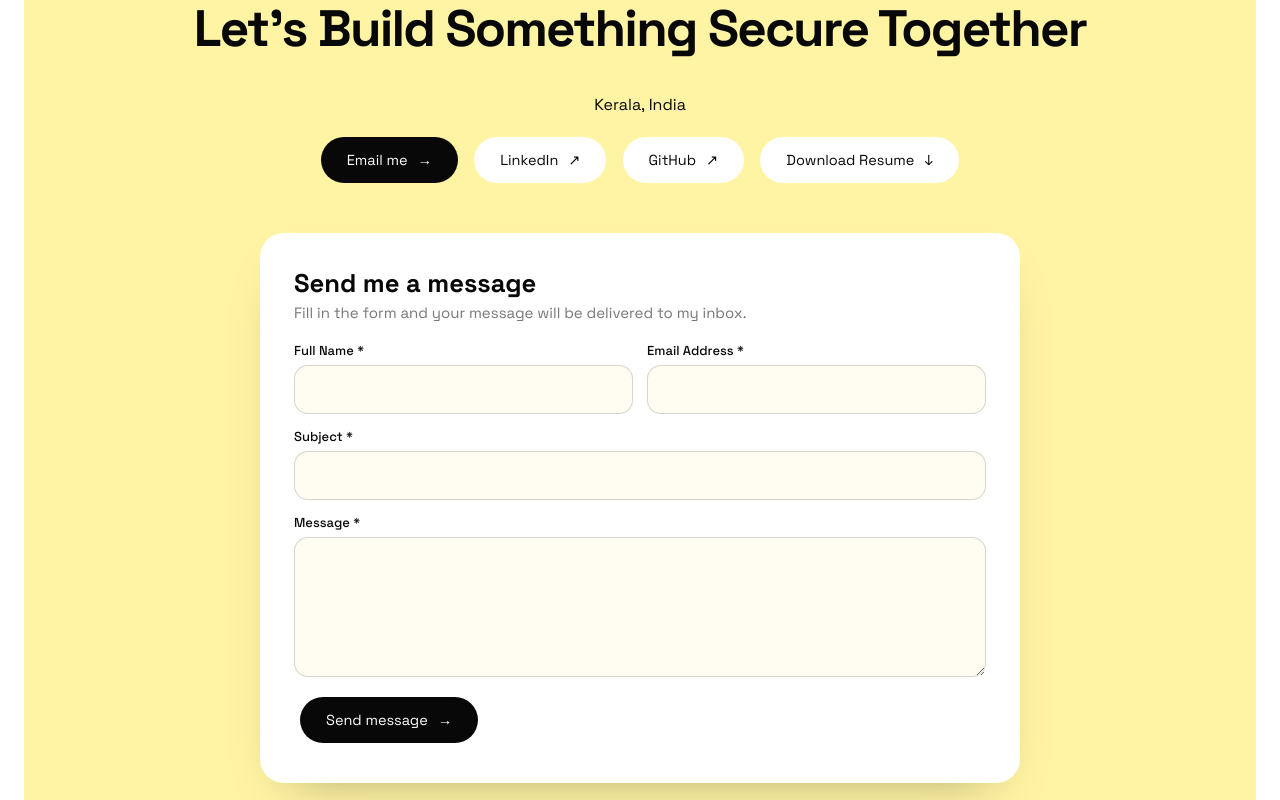
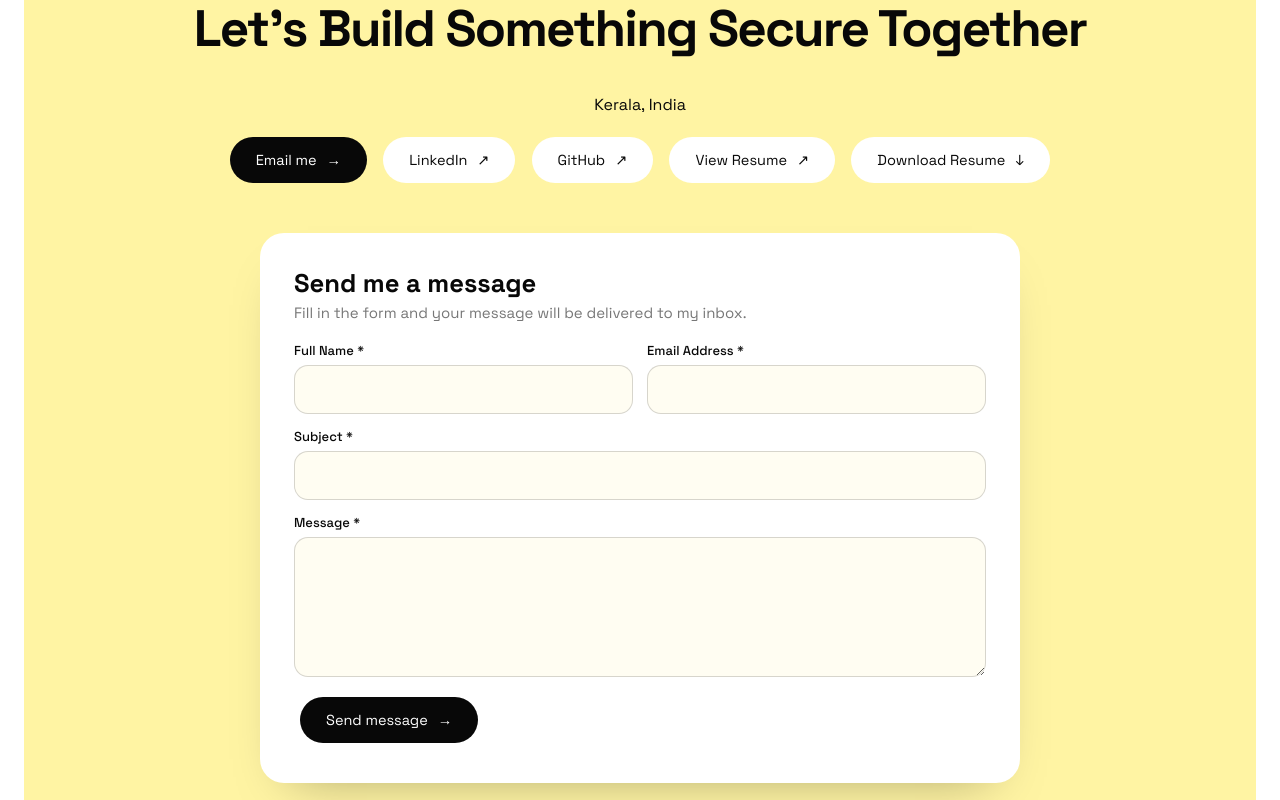
Before and after one commit to ananthuksanthosh/ananthu-portfolio, a plain HTML site: page index.html in a window 1280 px wide. Shown: the part 7640-8440 px from the top of the page. Drawn offline with Linux system fonts and the light colour scheme.

Commit message:
Initial portfolio with resume

```diff
--- a/index.html
+++ b/index.html
@@ -300,7 +300,8 @@ h2{font-size:clamp(28px,3.4vw,52px)}
 <a class="btn" href="mailto:ananthuksanthosh2006@gmail.com">Email me <span class="ar">→</span></a>
 <a class="btn w" href="https://www.linkedin.com/in/ananthu-k-santhosh" target="_blank" rel="noopener">LinkedIn <span class="ar">↗</span></a>
 <a class="btn w" href="https://github.com/ananthuksanthosh" target="_blank" rel="noopener">GitHub <span class="ar">↗</span></a>
-<a class="btn w" href="Resume.pdf" download>Download Resume <span class="ar">↓</span></a><form class="cf rv" id="cf" action="https://formspree.io/f/moeddwgk" method="POST" novalidate>
+<a class="btn w" href="Resume.pdf" target="_blank" rel="noopener">View Resume <span class="ar">↗</span></a>
+<a class="btn w" href="Resume.pdf" download="Ananthu-K-Santhosh-Resume.pdf">Download Resume <span class="ar">↓</span></a><form class="cf rv" id="cf" action="https://formspree.io/f/moeddwgk" method="POST" novalidate>
 <h3>Send me a message</h3><p class="sub">Fill in the form and your message will be delivered to my inbox.</p>
 <div class="g2"><div class="fld"><label for="cf-name">Full Name *</label><input id="cf-name" name="name" type="text" autocomplete="name" required minlength="2"><span class="er" data-e="name" role="alert"></span></div>
 <div class="fld"><label for="cf-email">Email Address *</label><input id="cf-email" name="email" type="email" autocomplete="email" required><span class="er" data-e="email" role="alert"></span></div></div>
```
Also changed, not shown: 1 other file.
